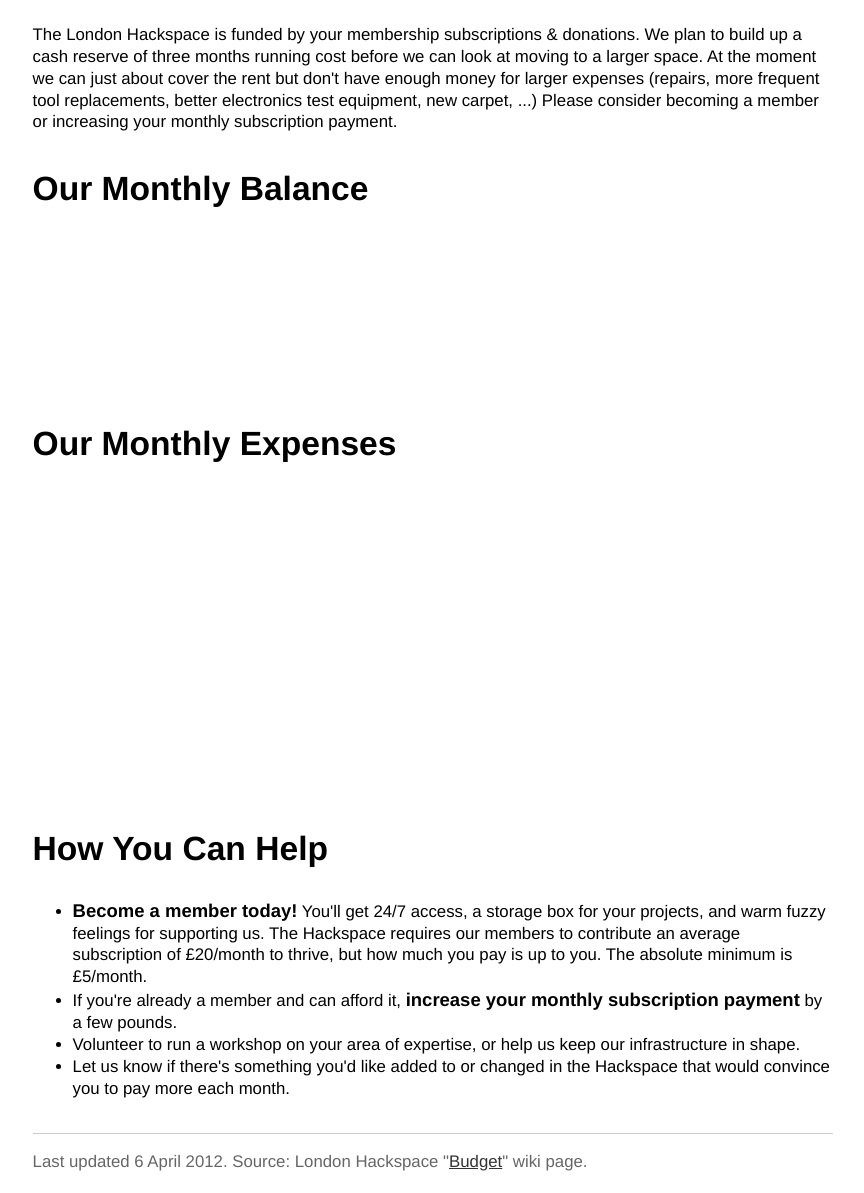
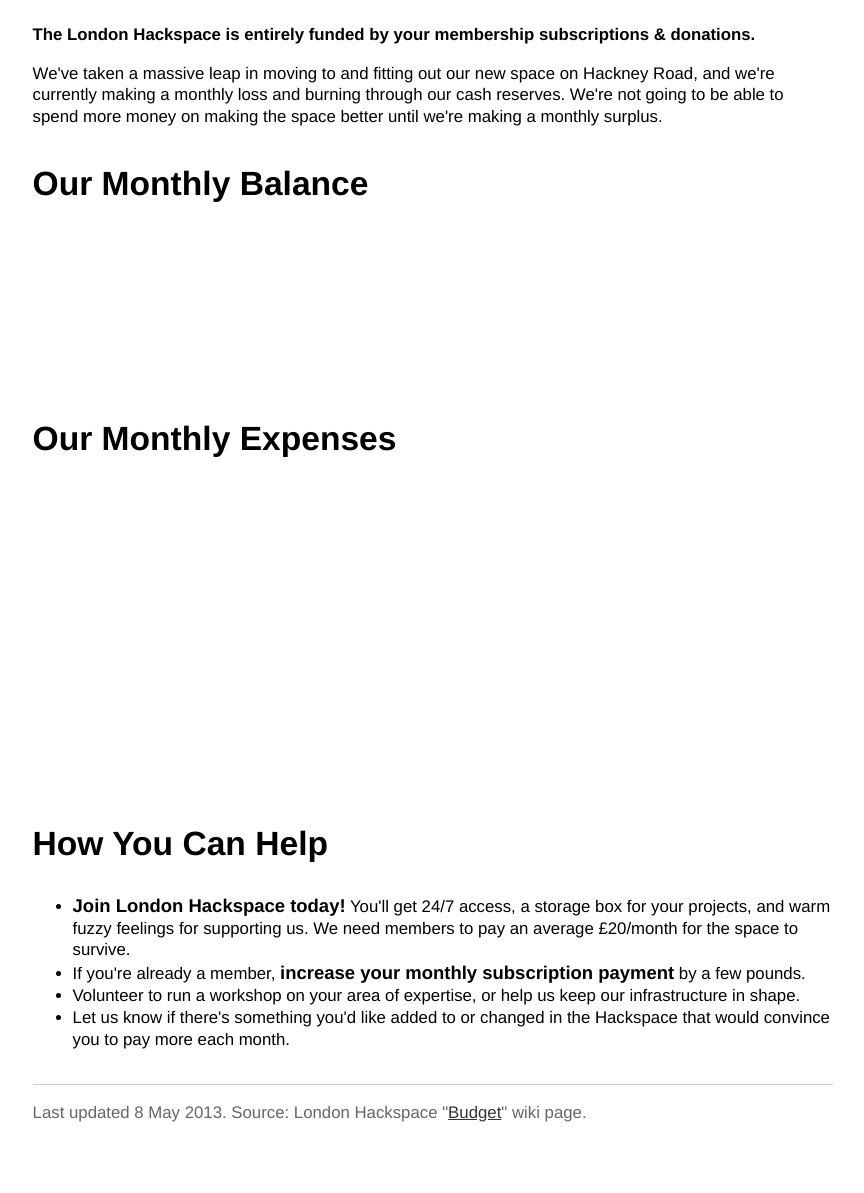
Before and after one commit to londonhackspace/propaganda, a plain HTML site: page posters/cost-of-hacking/index.html in a window 1280 px wide. Shown: the part 107-1300 px from the top of the page, without its empty margins (1-865 px from the left). After the commit the page ends 1265 px from the top, so only its background shows below. Drawn offline with Linux system fonts and the light colour scheme; a script that the page names is missing.

Commit message:
More updates

```diff
--- a/posters/cost-of-hacking/index.html
+++ b/posters/cost-of-hacking/index.html
@@ -2,8 +2,9 @@
 <html>
 <head>
 	<meta charset="utf-8">
-	<title>The Cost of Hacking – London Hackspace</title>
-	<link rel="stylesheet" href="css/base.css" type="text/css">
+  <title>The Cost of Hacking – London Hackspace</title>
+  <link href='http://fonts.googleapis.com/css?family=Open+Sans:400,700' rel='stylesheet' type='text/css'>
+  <link rel="stylesheet" href="css/base.css" type="text/css">
 	<script type="text/javascript" src="https://www.google.com/jsapi"></script>
 
 	<script type="text/javascript">
@@ -70,7 +71,10 @@
 	<div id="container">
 		<header role="banner" class="text">
 			<h1><img src="http://london.hackspace.org.uk/images/london.png" width="60" height="60" alt="London Hackspace" /> The Cost of Hacking</h1>
-			<p>The London Hackspace is funded by your membership subscriptions &amp; donations. We plan to build up a cash reserve of three months running cost before we can look at moving to a larger space. At the moment we can just about cover the rent but don't have enough money for larger expenses (repairs, more frequent tool replacements, better electronics test equipment, new carpet, ...) Please consider becoming a member or increasing your monthly subscription payment.</p>
+      <p><strong>The London Hackspace is entirely funded by your membership subscriptions &amp; donations.</strong></p>
+      <p>We've taken a massive leap in moving to and fitting out our new space on Hackney Road, and we're currently
+      making a monthly loss and burning through our cash reserves.
+      We're not going to be able to spend more money on making the space better until we're making a monthly surplus.</p>
 		</header>
 
 		<div id="main" role="main" class="text">
@@ -92,8 +96,8 @@
 					<h2>How You Can Help</h2>
 				</header>
 				<ul>
-					<li><strong class="large">Become a member today!</strong> You'll get 24/7 access, a storage box for your projects, and warm fuzzy feelings for supporting us. The Hackspace requires our members to contribute an average subscription of £20/month to thrive, but how much you pay is up to you. The absolute minimum is £5/month. </li>
-					<li>If you're already a member and can afford it, <strong class="large">increase your monthly subscription payment</strong> by a few pounds.</li>
+					<li><strong class="large">Join London Hackspace today!</strong> You'll get 24/7 access, a storage box for your projects, and warm fuzzy feelings for supporting us. We need members to pay an average £20/month for the space to survive.</li>
+					<li>If you're already a member, <strong class="large">increase your monthly subscription payment</strong> by a few pounds.</li>
 					<li>Volunteer to run a workshop on your area of expertise, or help us keep our infrastructure in shape.</li>
 					<li>Let us know if there's something you'd like added to or changed in the Hackspace that would convince you to pay more each month.</li>
 				</ul>
@@ -101,7 +105,7 @@
 		</div>
 		<footer id="credits" role="contentinfo" class="text">
 			<hr />
-			<p>Last updated 6 April 2012. Source: London Hackspace "<a href="http://wiki.london.hackspace.org.uk/view/Budget">Budget</a>" wiki page.</p>
+			<p>Last updated 8 May 2013. Source: London Hackspace "<a href="http://wiki.london.hackspace.org.uk/view/Budget">Budget</a>" wiki page.</p>
 		</footer>
 	</div>
 </body>
```
